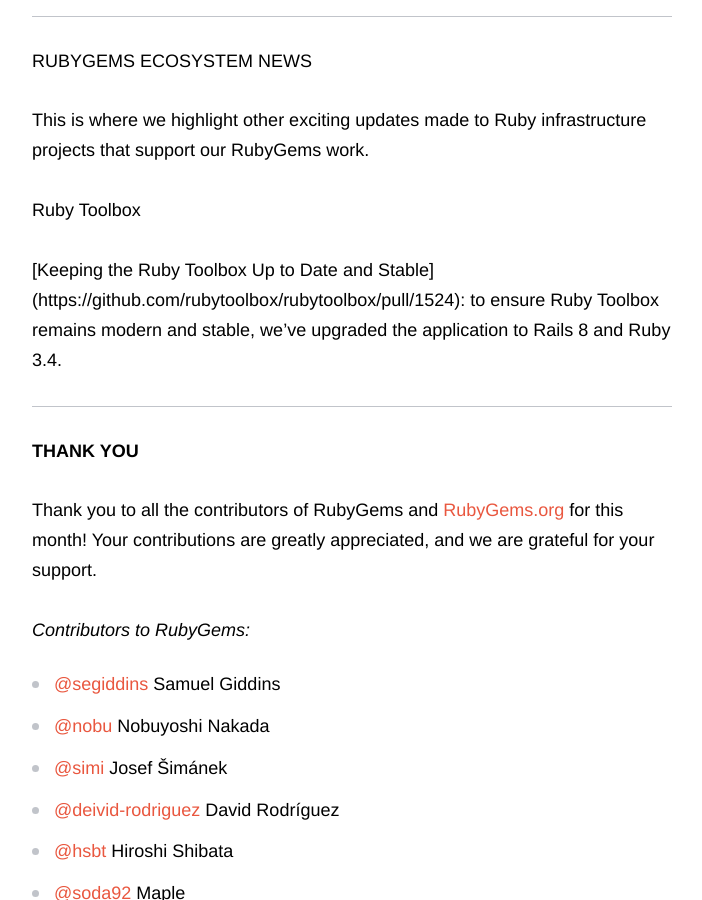
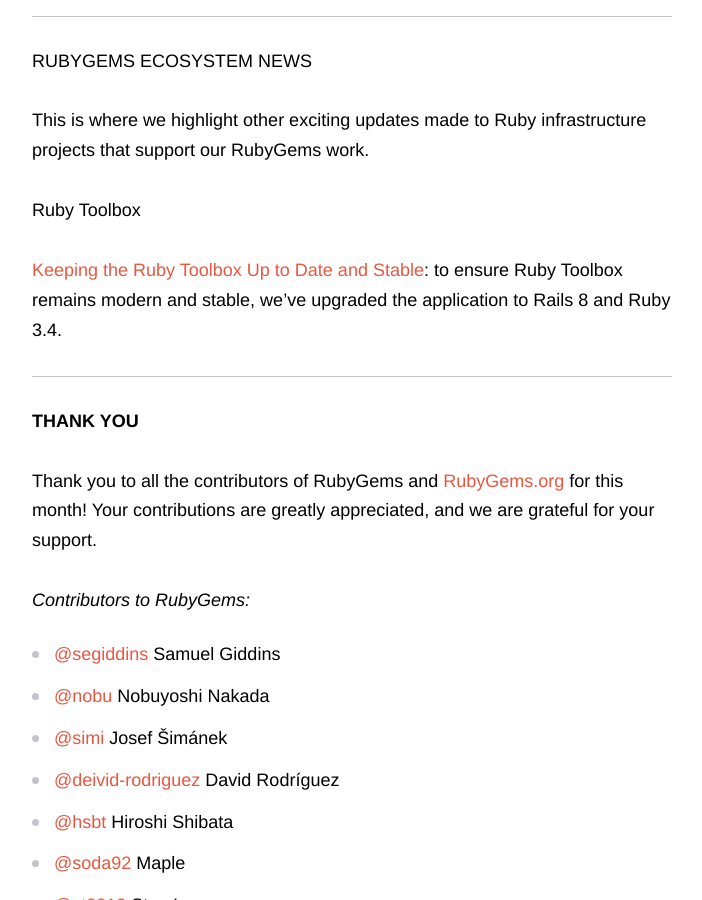
Before and after one commit to rubygems/rubygems.github.io, a Jekyll site: the page built from _posts/2025-01-24-december-rubygems-updates.md, in a window 1280 px wide and 900 px high, scrolled down 2560 px. Shown: the whole window, without its empty margins (438-1140 px from the left). Built offline with Jekyll 4.4.1, drawn with Linux system fonts in a browser that asks for light colours; comment, search, counter and statistics services are not loaded.

Commit message:
quick fix formatting

```diff
--- a/_posts/2025-01-24-december-rubygems-updates.md
+++ b/_posts/2025-01-24-december-rubygems-updates.md
@@ -46,7 +46,7 @@
 
 **Ruby Toolbox**
 
-[**Keeping the Ruby Toolbox Up to Date and Stable](https://github.com/rubytoolbox/rubytoolbox/pull/1524):** to ensure Ruby Toolbox remains modern and stable, we’ve upgraded the application to Rails 8 and Ruby 3.4.
+**[Keeping the Ruby Toolbox Up to Date and Stable](https://github.com/rubytoolbox/rubytoolbox/pull/1524):** to ensure Ruby Toolbox remains modern and stable, we’ve upgraded the application to Rails 8 and Ruby 3.4.
 
 ## Thank you
 
```
